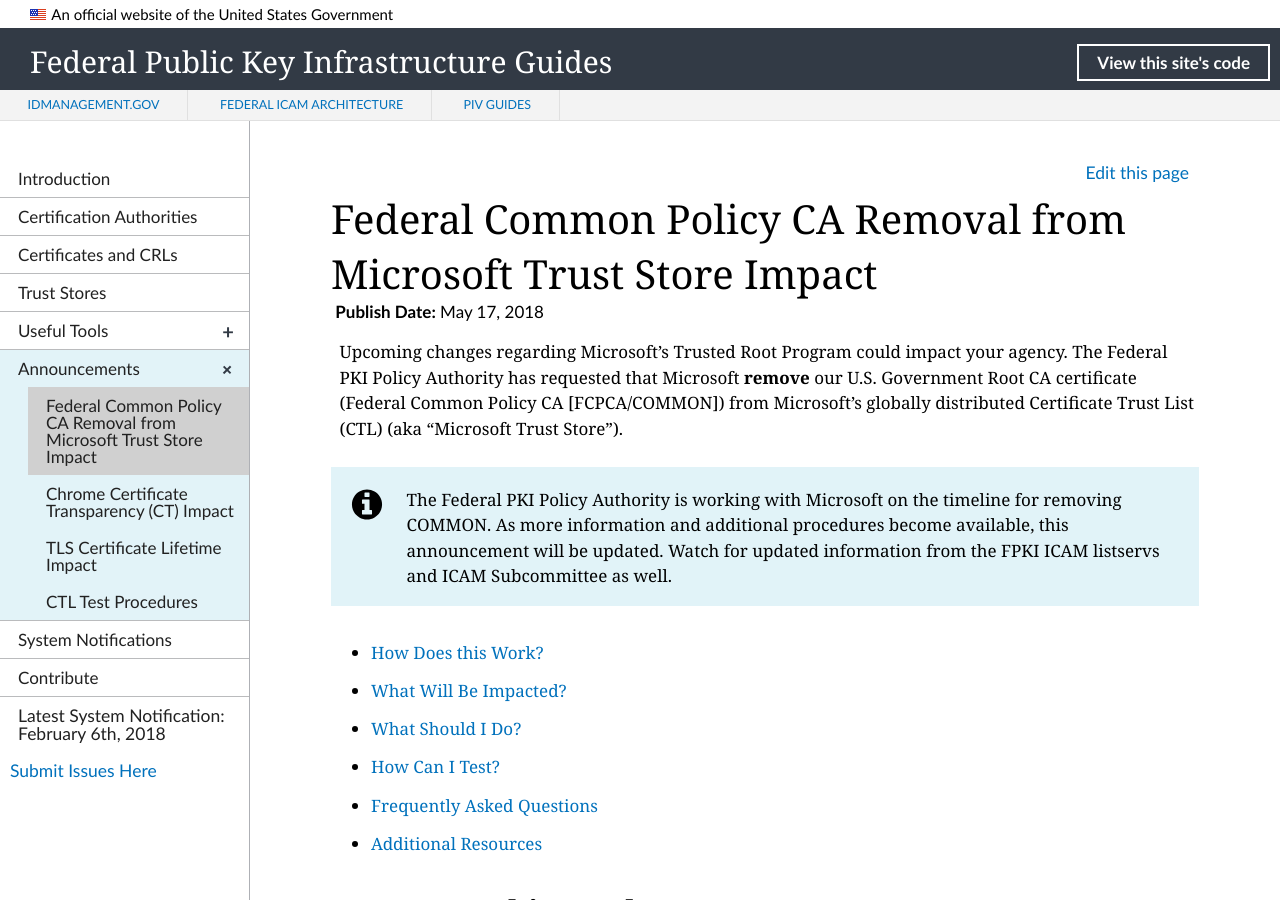
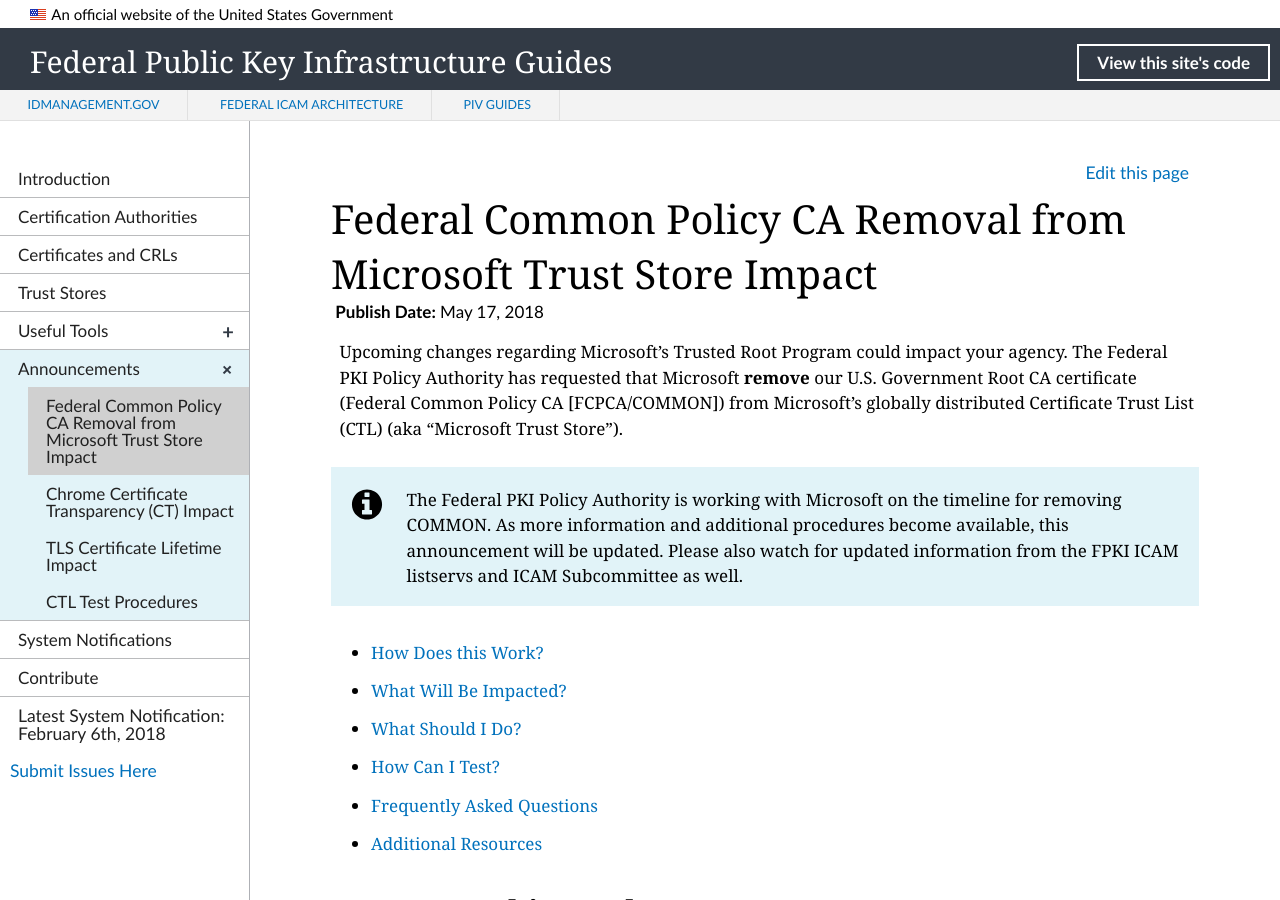
Before and after one commit to GSA/fpki-guides, a Jekyll site: the page built from _announcements/01_microsoft_constraint.md, in a window 1280 px wide and 900 px high. Built offline with Jekyll 4.4.1, drawn with Linux system fonts in a browser that asks for light colours; nearby versions of some CDN libraries; library files that are not in the unit come from our copies; some of the changed lines change nothing that is shown.

Commit message:
Update 01_microsoft_constraint.md
Edit and comments

```diff
--- a/_announcements/01_microsoft_constraint.md
+++ b/_announcements/01_microsoft_constraint.md
@@ -10,7 +10,7 @@
 
 Upcoming changes regarding Microsoft's Trusted Root Program could impact your agency. The Federal PKI Policy Authority<!--Correct?--> has requested that Microsoft **remove** our U.S. Government Root CA certificate (Federal Common Policy CA [FCPCA/COMMON]) from Microsoft's globally distributed Certificate Trust List (CTL) (aka "Microsoft Trust Store").
 
-{% include alert-info.html content="The Federal PKI Policy Authority is working with Microsoft on the timeline for removing COMMON. As more information and additional procedures become available, this announcement will be updated. Watch for updated information from the FPKI ICAM listservs and ICAM Subcommittee as well." %}
+{% include alert-info.html content="The Federal PKI Policy Authority is working with Microsoft on the timeline for removing COMMON. As more information and additional procedures become available, this announcement will be updated. Please also watch for updated information from the FPKI ICAM listservs and ICAM Subcommittee as well." %}
 
 - [How Does this Work?](#how-does-this-work)
 - [What Will Be Impacted?](#what-will-be-impacted)
@@ -22,7 +22,7 @@
 ## How Does This Work?
 Today, Microsoft distributes hundreds of root CA certificates, including the Federal Common Policy CA (FCPCA/COMMON). Microsoft does this through a _Certificate Trust List (CTL)_ that tells Windows servers, workstations, and devices which roots are trusted (*authrootstl.cab*) and which are untrusted (*disallowedcertstl.cab*). Removing COMMON from the Microsoft Trust Store will remove it from the Microsoft distributed CTL's authorized roots list.<!--Correct way to say this? Is there 1 CTL or 2? First sentence sounds like 1; this sentence sounds like 2.-->
 
-Microsoft distributes the CTL<!--1 list?--> to the following Windows Operating System (OS) versions and Windows Server editions<!--Unclear what the "added capability..." below is about. Explain? Should Windows 10 be paired with Windows Server 2012 R2 and 2016? -->:
+Microsoft distributes the CTL<!--1 list?--> to the following Windows Operating System (OS) versions and Windows Server editions<!--Explain what the "added capability..." below is about. Also, should Windows 10 be paired with Windows Server 2012 R2 and 2016? -->:
 
 | **Operating System** | **Server Version and Release**                 |
 | :-------- | :-------------------------------     |
@@ -39,9 +39,9 @@
 1. Windows Operating System (OS) (e.g., computer, mobile device): Vista and forward<!--includes Windows Servers?-->
 2. Browsing with Microsoft IE/Edge to an intranet website using an TLS/SSL certificate issued by a Federal PKI CA that validates to COMMMON or the Federal Bridge Certification Authority (FBCA).
 > _(**Note:**&nbsp;&nbsp;Apple Safari and Mozilla Firefox are **not** impacted.)_
-4. <!--Receiving?-->Opening a Microsoft Outlook email that was digitally signed using a certificate issued by a Federal PKI CA that validates to COMMON or the FBCA.
+4. Opening a Microsoft Outlook email that was digitally signed using a certificate issued by a Federal PKI CA that validates to COMMON or the FBCA.
 5. Opening a Microsoft Office document that was digitally signed with a certificate issued by a Federal PKI CA that validates to COMMON or the FBCA.
-6. Using an application that relies on the Microsoft Trust Store (for example, smartcard login).<!--This is pretty significant! Our Network Admin says smartcard login is an application that relies on MS Trust Store. Should be 2nd item above?? Other application examples?-->
+6. Using an application that relies on the Microsoft Trust Store (for example, smartcard login).<!--This is pretty significant. Our Network Admin says smartcard login is an application that relies on MS Trust Store. Should be 2nd item above?? Other application examples?-->
 
 {% include alert-info.html content="If you're unsure whether your applications will be affected, email us at: **FPKI@gsa.gov**." %}
 
@@ -123,7 +123,7 @@
 ## How Can I Test?
 
 {% include alert-info.html content="Test results for _Disallow_ did not allow local trust decisions to be overridden, so no further testing will be done." %}
-<!--Should above say "serverAuth Disallow"?-->
+<!--Should above say "serverAuth Disallow" for completeness?-->
 To review the previous testing procedures: [CTL Testing](https://github.com/GSA/fpki-guides/blob/ms-hot-topic-test-procedures/_announcements/04_ms_constraint_test_procedures.md){:target="_blank"}.
 
 ## Frequently Asked Questions
@@ -144,7 +144,7 @@
 Any Federal PKI CA that issues TLS/SSL, code-signing, or email-signing certificates would have to establish a new CA for each type of certificate. This effort requires time, planning, and funding.
 
 ### 2. How can I determine which of our intranet websites and applications will be impacted, including those used by cross-agency users?
-All Windows-based websites and applications configured with TLS/SSL<!--configured with?--> or that rely on a TLS/SSL certificate (email, Virtual Private Network, digital signature, etc.) issued by a Federal PKI CA that validates to COMMON will be impacted. For agencies and mission partners that are cross-certified with the FBCA, external users could also be impacted if COMMON is used instead of your root.<!--"Your" not best. Agency root?-->
+All Windows-based websites and applications configured with TLS/SSL<!--configured with?--> or that rely on a TLS/SSL certificate (email, Virtual Private Network, digital signature, etc.) issued by a Federal PKI CA that validates to COMMON will be impacted. For agencies and mission partners that are cross-certified with the FBCA, external users could also be impacted if COMMON is used instead of your root.
 
 You can run a report on all issued certificates or, if your agency has an agreement with a Federal PKI Shared Service Provider (SSP), you can request that the SSP run the report.
 
```
